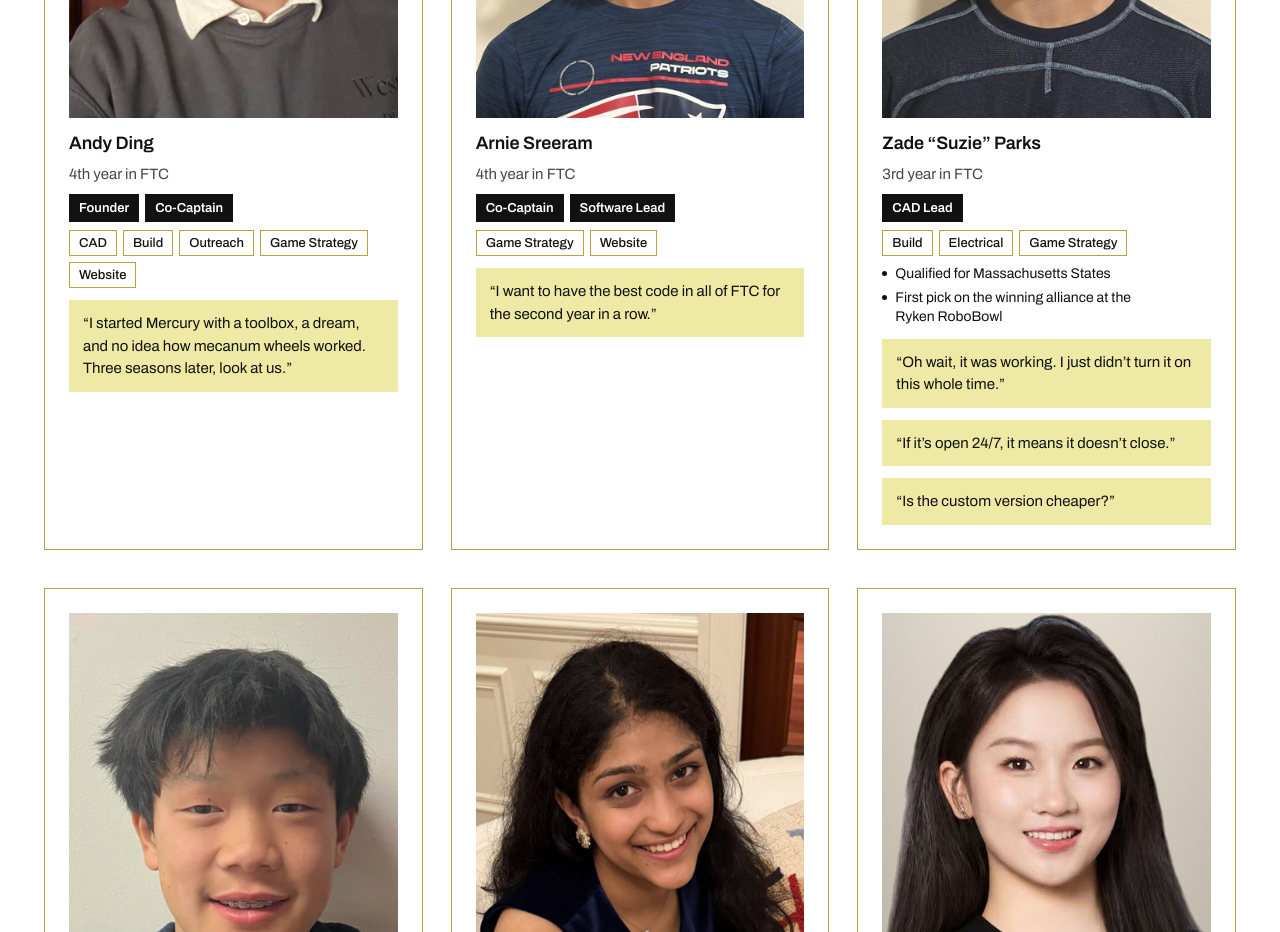
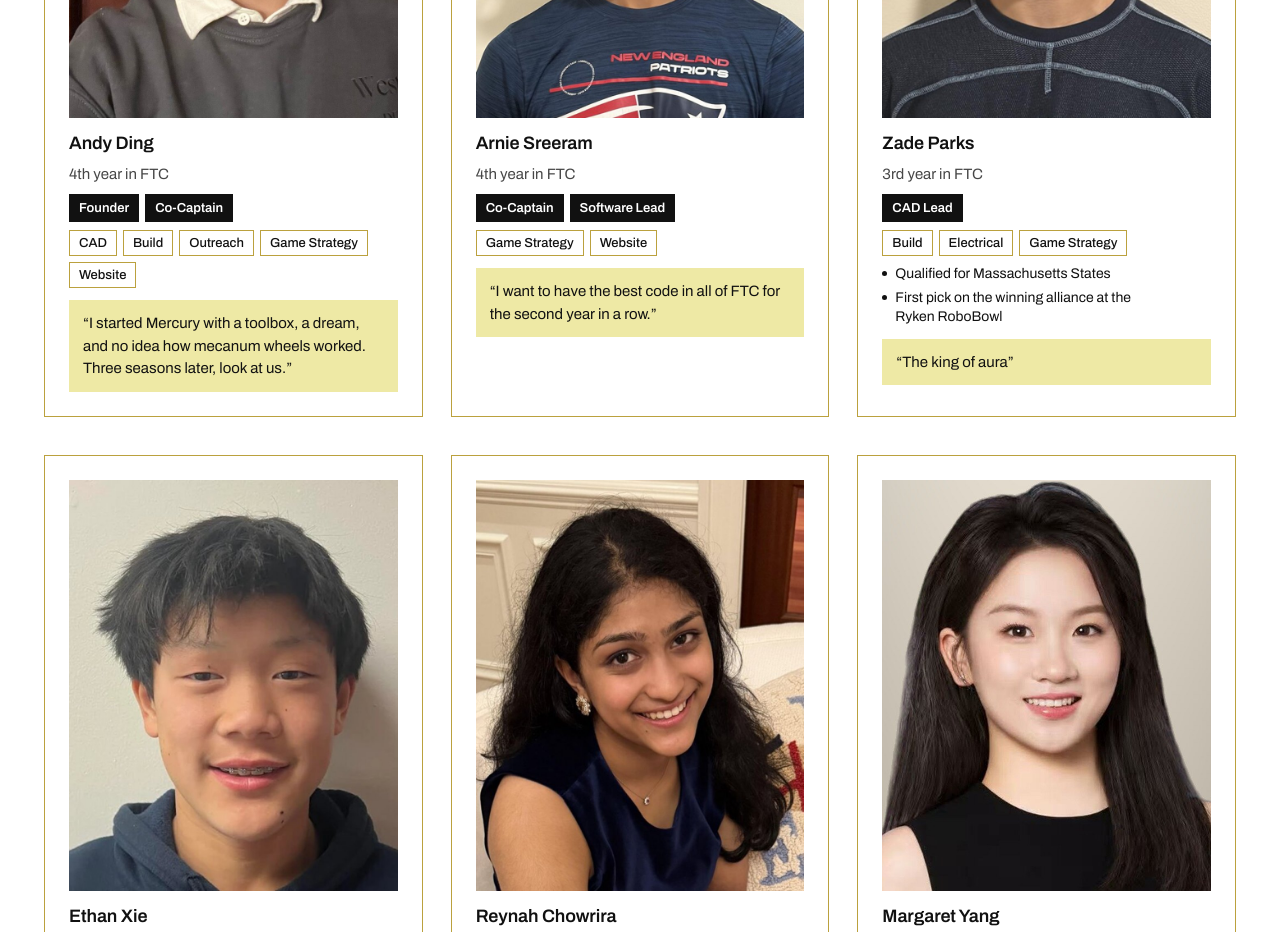
Before and after one commit to ArnieFTC/GNCE-Mercury-Website, a plain HTML site: page team.html in a window 1280 px wide. Shown: the part 2420-3352 px from the top of the page. Drawn offline with Linux system fonts and the light colour scheme.

Commit message:
Team: Zade Parks, without the nickname, and one quote
Andy: "change zdes name to not include suzie just zade parks" and "remove
all his quotes and only have one saying 'the king of aura'". The team page
and the home page's team strip now say Zade Parks, and his card has one
quote, "The king of aura", in place of three. The agent files were written
again.

Co-Authored-By: Claude Opus 5.5 <noreply@anthropic.com>
Claude-Session: https://claude.ai/code/session_017LwKQLg8GuwMZp6x6q8vTP

```diff
--- a/sitemap.xml
+++ b/sitemap.xml
@@ -22,7 +22,7 @@
   </url>
   <url>
     <loc>https://mercury26413.org/team.html</loc>
-    <lastmod>2026-11-14</lastmod>
+    <lastmod>2026-11-19</lastmod>
   </url>
   <url>
     <loc>https://mercury26413.org/outreach.html</loc>
--- a/team.html
+++ b/team.html
@@ -255,7 +255,7 @@
           </article>
           <article class="member" id="zade-parks">
             <img class="portrait" src="images/team/zade.jpg" width="800" height="1000" loading="lazy" alt="Zade Parks">
-            <h3>Zade &ldquo;Suzie&rdquo; Parks</h3>
+            <h3>Zade Parks</h3>
             <p class="exp">3rd year in FTC</p>
             <div class="leads"><span class="lead-tag">CAD Lead</span></div>
             <div class="chips"><span class="chip">Build</span><span class="chip">Electrical</span><span class="chip">Game Strategy</span></div>
@@ -263,9 +263,7 @@
               <li>Qualified for Massachusetts States</li>
               <li>First pick on the winning alliance at the <span translate="no">Ryken&nbsp;RoboBowl</span></li>
             </ul>
-            <blockquote class="quote">Oh wait, it was working. I just didn’t turn it on this whole time.</blockquote>
-            <blockquote class="quote">If it’s open 24/7, it means it doesn’t close.</blockquote>
-            <blockquote class="quote">Is the custom version cheaper?</blockquote>
+            <blockquote class="quote">The king of aura</blockquote>
           </article>
           <article class="member" id="ethan-xie">
             <img class="portrait" src="images/team/ethan.jpg" width="800" height="1000" loading="lazy" alt="Ethan Xie">
```
Also changed, not shown: index.html (+1 -1 lines), llms-full.txt, 2 other files.
